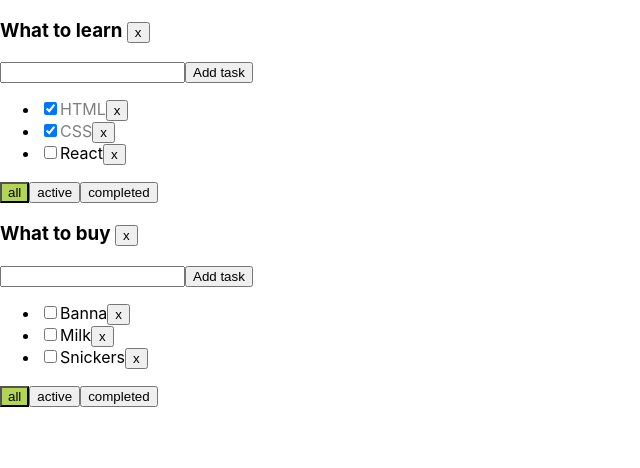
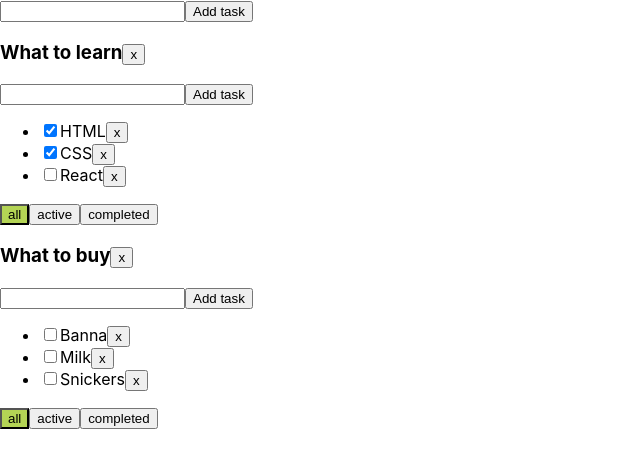
Before and after one commit to Sergejs-Rudko/port_todolist, a React (Create React App) app: page / in a window 1280 px wide. Shown: the top 468 px of the page, without its empty margins (0-640 px from the left). Built offline with nearby package versions, Linux system fonts and the light colour scheme.

Commit message:
6 editable span

```diff
--- /dev/null
+++ b/src/AddItemForm.tsx
@@ -0,0 +1,47 @@
+import React, {ChangeEvent, KeyboardEvent, useState} from "react";
+
+type AddItemFormPropsType = {
+    addItem: (newTaskTitle: string) => void
+}
+
+
+export const AddItemForm = (props: AddItemFormPropsType) => {
+    let [newTaskTitle, setNewTaskTitle] = useState("")
+    let [error, setError] = useState(false)
+
+    const onNewTitleChangeHandler = (e: ChangeEvent<HTMLInputElement>) => {
+        setError(false)
+        setNewTaskTitle(e.currentTarget.value)
+    }
+
+    const addTask = () => {
+        if (newTaskTitle.trim().length === 0) {
+            setNewTaskTitle("")
+            setError(true)
+            return
+        }
+        props.addItem(newTaskTitle)
+        setNewTaskTitle("")
+    }
+
+    const onAddTaskViaEnterHandler = (e: KeyboardEvent<HTMLInputElement>) => {
+        if (e.key === "Enter") {
+            addTask()
+        }
+    }
+
+    return (
+        <div>
+            <input type="text"
+                   value={newTaskTitle}
+                   onChange={onNewTitleChangeHandler}
+                   onKeyPress={onAddTaskViaEnterHandler}
+                   className={error ? "error" : ""}/>
+            <button onClick={() =>
+                addTask()
+            }>Add task
+            </button>
+            {error && <div className={"errorMessage"}>Title is required</div>}
+        </div>
+    )
+}
--- a/src/App.tsx
+++ b/src/App.tsx
@@ -2,13 +2,14 @@ import React, {useState} from 'react';
 import './App.css';
 import {Todolist} from "./Todolist";
 import {v1} from "uuid";
+import {AddItemForm} from "./AddItemForm";
 
 function App() {
 
     let todolistId1 = v1()
     let todolistId2 = v1()
 
-    let [tasks, setTasks] = useState(
+    let [tasks, setTasks] = useState<TasksStateType>(
         {
             [todolistId1]: [
                 {id: v1(), title: "HTML", isDone: true},
@@ -69,9 +70,33 @@ function App() {
         setTasks({...tasks})
     }
 
+    const addTodolist = (title: string) => {
+        let todolist: TodolistType = {id: v1(), title, filter: "all"}
+        setTodolists([todolist, ...todolists])
+        setTasks({...tasks, [todolist.id]: []})
+    }
+
+    const changeTaskTitle = (todolistID : string, id : string, newTitle : string) => {
+        let t = tasks[todolistID].find((task) => task.id === id)
+        if(t){
+            t.title = newTitle
+            setTasks({...tasks})
+        }
+    }
+
+    const changeTodolistTitle = (id : string, newTitle : string) => {
+        let tl = todolists.find((tl) => tl.id === id)
+        if(tl){
+            tl.title = newTitle
+            setTodolists([...todolists])
+        }
+    }
 
     return (
         <div className="App">
+            <AddItemForm addItem={(title) => {
+                addTodolist(title)
+            }}/>
             {
                 todolists.map((tl) => {
                     let tasksForTodolist = tasks[tl.id]
@@ -94,7 +119,9 @@ function App() {
                         addTask={addTask}
                         changeTaskStatus={changeTaskStatus}
                         removeTodolist={removeTodolist}
+                        changeTaskTitle={changeTaskTitle}
                         filter={tl.filter}
+                        changeTodolistTitle={changeTodolistTitle}
                     />
                 })
             }
@@ -115,6 +142,10 @@ export type TodolistType = {
     filter: FilterTypes
 }
 
+export type TasksStateType = {
+    [key: string]: Array<TaskType>
+}
+
 export type FilterTypes = "all" | "active" | "completed"
 
 export default App;
--- /dev/null
+++ b/src/EditableSpan.tsx
@@ -0,0 +1,36 @@
+import React, {ChangeEvent, useState} from "react";
+
+export const EditableSpan = (props: PropsType) => {
+
+    let [editMode, setEditMode] = useState(false)
+    let [title, setTitle] = useState("")
+
+    const editModeON = () => {
+        setEditMode(true)
+        setTitle(props.title)
+    }
+    const editModeOFF = () => {
+        props.changeItemTitle(title)
+        setEditMode(false)
+    }
+    const onChange = (e: ChangeEvent<HTMLInputElement>) => {
+        setTitle(e.currentTarget.value)
+    }
+
+
+    return (
+
+        editMode
+            ? <input value={title}
+                     autoFocus={true}
+                     onBlur={editModeOFF}
+                     onChange={onChange}
+            />
+            : <span onDoubleClick={editModeON}>{props.title}</span>
+    )
+}
+
+type PropsType = {
+    title: string
+    changeItemTitle: (title: string) => void
+}
--- a/src/Todolist.tsx
+++ b/src/Todolist.tsx
@@ -1,32 +1,10 @@
-import React, {ChangeEvent, KeyboardEvent, useState} from "react";
+import React, {ChangeEvent} from "react";
 import {FilterTypes, TaskType} from "./App";
+import {AddItemForm} from "./AddItemForm";
+import {EditableSpan} from "./EditableSpan";
 
 export const Todolist = (props: PropsType) => {
     const {filter} = props
-
-    let [newTaskTitle, setNewTaskTitle] = useState("")
-    let [error, setError] = useState(false)
-
-    const onNewTitleChangeHandler = (e: ChangeEvent<HTMLInputElement>) => {
-        setError(false)
-        setNewTaskTitle(e.currentTarget.value)
-    }
-
-    const onAddTaskViaEnterHandler = (e: KeyboardEvent<HTMLInputElement>) => {
-        if (e.key === "Enter") {
-            addTask()
-        }
-    }
-
-    const addTask = () => {
-        if (newTaskTitle.trim().length === 0) {
-            setNewTaskTitle("")
-            setError(true)
-            return
-        }
-        props.addTask(newTaskTitle, props.id)
-        setNewTaskTitle("")
-    }
 
     const onAllFilter = () => {
         props.changeFilter("all", props.id)
@@ -40,22 +18,26 @@ export const Todolist = (props: PropsType) => {
         props.changeFilter("completed", props.id)
     }
 
+    const addTask = (title: string) => {
+        props.addTask(title, props.id)
+    }
+
+    const changeTodolistTitle = (title : string) => {
+        props.changeTodolistTitle(props.id,title)
+    }
+
+
+
 
     return (
         <div>
+            <h3>
+                <EditableSpan title={props.title} changeItemTitle={(title)=> {changeTodolistTitle(title)}}/>
+                <button onClick={() => props.removeTodolist(props.id)}>x</button>
+            </h3>
 
-            <h3>{props.title}  <button onClick={() => props.removeTodolist(props.id)}>x</button></h3>
 
-            <input type="text"
-                   value={newTaskTitle}
-                   onChange={onNewTitleChangeHandler}
-                   onKeyPress={onAddTaskViaEnterHandler}
-                   className={error ? "error" : ""}/>
-            <button onClick={() =>
-                addTask()
-            }>Add task
-            </button>
-            {error && <div className={"errorMessage"}>Title is required</div>}
+            <AddItemForm addItem={addTask}/>
             <ul>
                 {
                     props.tasks.map((task) => {
@@ -66,9 +48,13 @@ export const Todolist = (props: PropsType) => {
                             props.changeTaskStatus(task.id, e.currentTarget.checked, props.id)
                         }
 
+                        const changeTaskTitle = (title : string) => {
+                            props.changeTaskTitle(props.id,task.id,title)
+                        }
+
                         return <li key={task.id}><input type="checkbox" checked={task.isDone}
                                                         onChange={onCheckboxChangeHandler}/>
-                            <span className={task.isDone ? "taskIsDone" : ""}>{task.title}</span>
+                            <EditableSpan title={task.title} changeItemTitle={(title)=> changeTaskTitle(title)}/>
                             <button onClick={onRemoveHandler}>x</button>
                         </li>
                     })
@@ -94,4 +80,6 @@ type PropsType = {
     changeTaskStatus: (id: string, isDone: boolean, todolistID: string) => void
     filter: FilterTypes
     removeTodolist: (id: string) => void
+    changeTaskTitle : (todolistID : string, id : string, newTitle : string) => void
+    changeTodolistTitle : (id : string, newTitle : string) => void
 }
```
